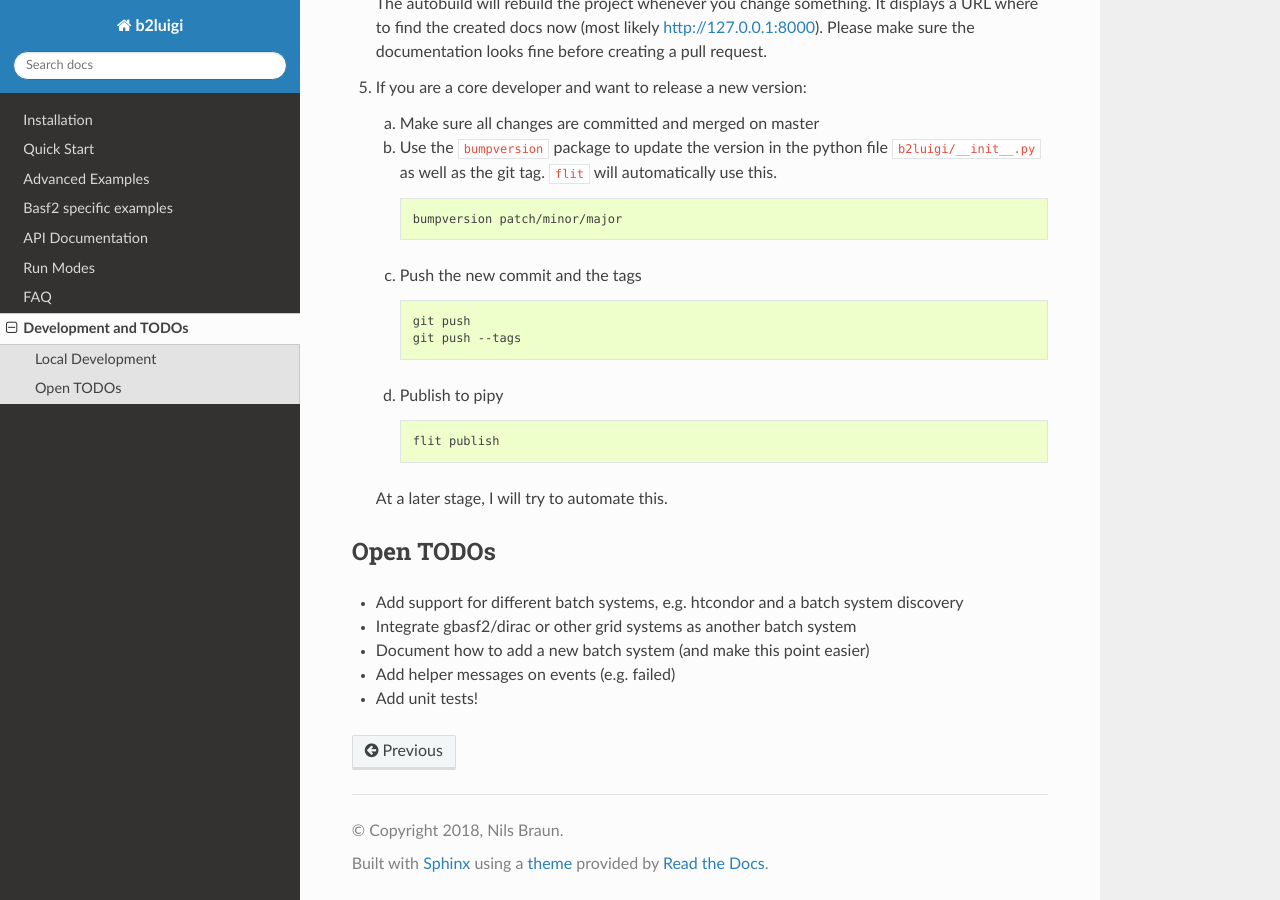
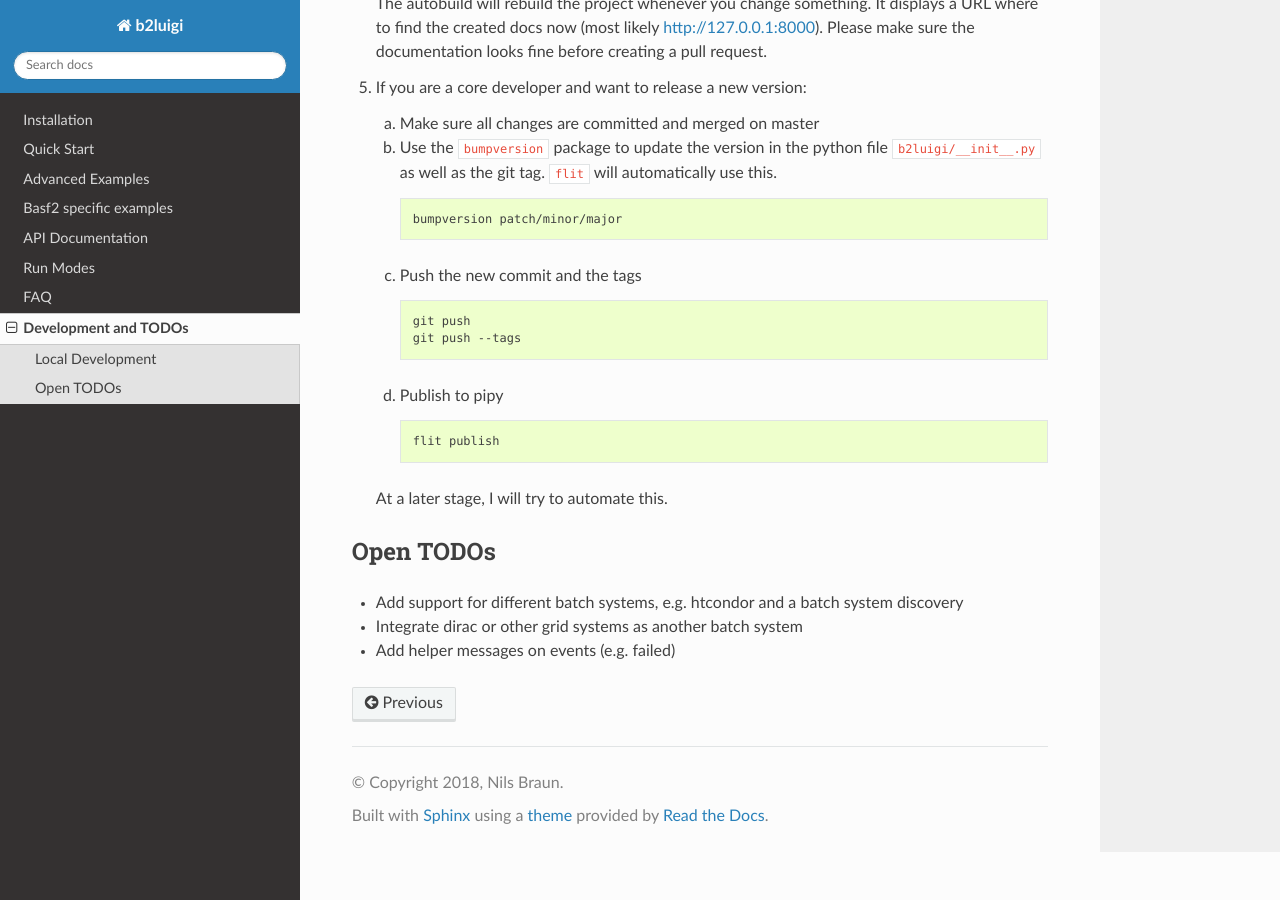
Before and after one commit to nils-braun/b2luigi, a Sphinx documentation site: the page built from docs/advanced/development.rst, in a window 1280 px wide and 900 px high, scrolled down 967 px. Built offline with Sphinx 7.4.7 and the Read the Docs theme 2.0.0, drawn with Linux system fonts in a browser that asks for light colours.

Commit message:
Removed another done issues

```diff
--- a/docs/advanced/development.rst
+++ b/docs/advanced/development.rst
@@ -83,9 +83,7 @@ Open TODOs
 ----------
 
 * Add support for different batch systems, e.g. htcondor and a batch system discovery
-* Integrate gbasf2/dirac or other grid systems as another batch system
-* Document how to add a new batch system (and make this point easier)
+* Integrate dirac or other grid systems as another batch system
 * Add helper messages on events (e.g. failed)
-* Add unit tests!
 
 .. _flit: https://pypi.org/project/flit/
```
